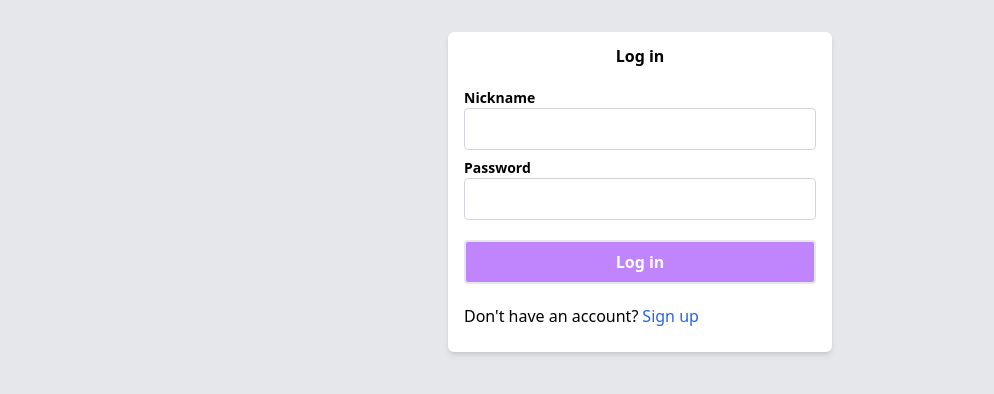
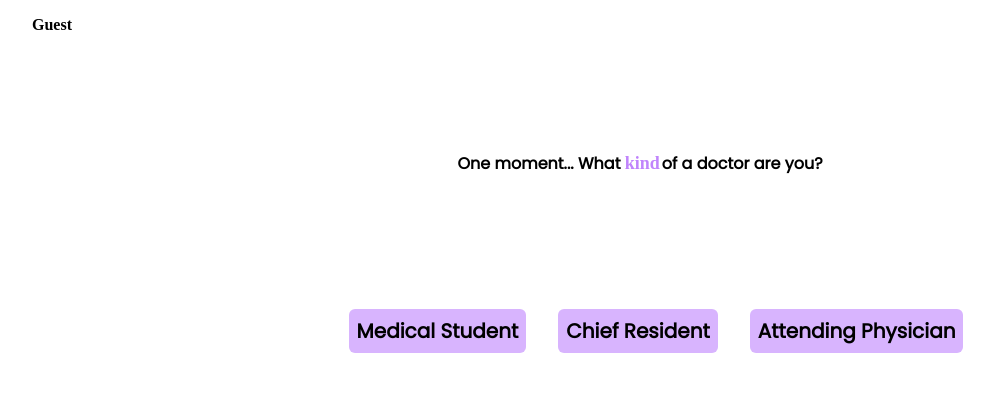
Before and after one commit to Bilana-Mon/Kapoot-Front, a React (Vite) app: page /game in a window 1280 px wide. Before the commit this address led to /login. Shown: the top 394 px of the page, without its empty margins (0-994 px from the left). Built offline with nearby package versions, Linux system fonts and the light colour scheme; a web font is replaced by a local one.

Commit message:
changed game theme, homepage, gamepage for further features

```diff
--- a/src/main.jsx
+++ b/src/main.jsx
@@ -24,9 +24,9 @@ ReactDOM.createRoot(document.getElementById('root')).render(
         <Route path='/login' element={<Login />} />
         <Route path='/questionnaire' element={<Questionnaire />}/>
         <Route path='/questionnaire/:questionnaireId' element={<Questionnaire />}/>
+          <Route path='/game' element={<Game />} />
         <Route element={<PrivateRoutes />}>
           <Route path='/lobby' element={<Lobby />} />
-          <Route path='/game' element={<Game />} />
           {/* <Route path='/create-game' element={<CreateGame />} /> */}
         </Route>
       </Routes>
--- a/src/pages/Game.jsx
+++ b/src/pages/Game.jsx
@@ -4,17 +4,35 @@ import { useSessionStore } from "../store";
 
 
 function Game() {
+    const sessionStore = useSessionStore();
+    let navigate = useNavigate();
+
+    const handleEasyDifficultyLevel = (event) => {
+        event.preventDefault();
+        navigate('/questionnaire/8')
+    }
+    const handleHardDifficultyLevel = (event) => {
+        event.preventDefault();
+        navigate('/questionnaire/8')
+    }
+    const handleExtremeDifficultyLevel = (event) => {
+        event.preventDefault();
+        navigate('/questionnaire/8')
+    }
+
+
 
 
     return (
-        <section className='bg-purple-300 px-8 py-3 min-h-screen'>
-            <div className='flex justify-between'>
-                <div className='font-bold font-rubik'>{sessionStore.user.nickname}</div>
-                <div><span className='font-bold font-rubik'>Game Session</span>:<span className='ml-1 font-bold'>sid</span></div>
-                <button onClick={() => {
-
-                    console.log('send to ws')
-                }}>send message</button>
+        <section className='px-8 py-3 min-h-screen'>
+            <span className='font-bold font-rubik left-0 top-0'>{sessionStore.user.nickname}</span>
+            <div className='flex flex-col h-full items-center mt-28'>
+                <h1 className='font-poppins font-bold mb-5'>One moment... What <span className='font-rubik font-bold text-purple-400 text-lg mr-0.5'>kind</span>of a doctor are you?</h1>
+                <div className='mx-auto flex mt-28'>
+                    <button className='ml-8 font-poppins font-bold text-xl rounded-md bg-purple-300 p-2 hover:bg-purple-400' onClick={handleEasyDifficultyLevel}>Medical Student</button>
+                    <button className='ml-8 font-poppins font-bold text-xl rounded-md bg-purple-300 p-2 hover:bg-purple-400' onClick={handleHardDifficultyLevel}>Chief Resident</button>
+                    <button className='ml-8 font-poppins font-bold text-xl rounded-md bg-purple-300 p-2 hover:bg-purple-400' onClick={handleExtremeDifficultyLevel}>Attending Physician</button>
+                </div>
             </div>
         </section>
     )
--- a/src/pages/Home.jsx
+++ b/src/pages/Home.jsx
@@ -13,32 +13,37 @@ function Home() {
   const handleChange = (event) => {
     const name = event.target.name;
     const value = event.target.value;
-    sessionStore.user.nickname = setInputs(values => ({ ...values, [name]: value }))
+    setInputs(values => ({ ...values, [name]: value }));
   };
 
   const handleSubmit = (event) => {
     event.preventDefault();
-    navigate('/questionnaire/8')
+    sessionStore.user.nickname = inputs.nickname
+    navigate('/game')
   }
 
   return (
-    <section className='px-8 py-3 h-screen'>
+    <section className='px-8 py-3 min-h-screen relative'>
       <header className='bg-gray-600 h-12 w-full text-white absolute top-0 left-0 pt-2 px-2 rounded-b-md flex justify-between'>
         <div className='h-12'><span className='font-bold text-xl'><span className='font-poppins'>Ka</span><span className='font-rubik text-purple-400'>poot</span></span></div>
         <nav className='flex pb-2'>
-          {/* <span> <Link to="/create-game">Create Game</Link></span> */}
           <button className='font-rubik ml-1 shadow-lg border-1 border-solid bg-gray-400 rounded font-bold hover:border-gray-300 hover:bg-purple-400 hover:text-black p-1'>SIGN IN</button>
         </nav>
       </header>
-      <main className='mt-10 min-h-full'>
-        <div className='bg-white mx-auto w-64 h-86 flex flex-col rounded-md shadow-md my-36 align-middle text-center'>
+      <main className='mt-8 min-h-full'>
+        <div className='mx-auto flex flex-col align-middle text-center'>
+          <h1 className='font-poppins font-bold mb-0.5'>Can you <span className='font-rubik text-purple-400 text-lg'>save</span> the patient or is he <span className='font-rubik text-purple-400 text-lg mr-0.5'>kapoot</span>?</h1>
+          <span className='font-poppins font-bold text-sm'>Answer all the questions right and be the doctor the world needs!</span>
+          <img className='mx-auto w-40' src="src\assets\gifs\patient-home-page.gif" />
+        </div>
+        <div className='bg-white mx-auto w-64 h-min flex flex-col rounded-md shadow-md align-middle text-center'>
           <form className="flex flex-col py-5 px-4">
-            <input className="p-2 w-full border solid border-1 border-gray-300 rounded mb-2 text-center" placeholder='Enter Nickname here' type="text" name='nickname' value={inputs.nickname || ""} onChange={handleChange} required />
-            <button className="font-rubik border-2 border-solid bg-gray-300 border-gray-200 rounded p-2 font-bold hover:border-gray-300 hover:bg-gray-800 hover:text-white" type='submit' onClick={handleSubmit}><Link to="/lobby">JOIN GAME</Link></button>
+            <input className="p-2 w-full border solid border-1 border-gray-300 rounded mb-2 text-center" placeholder='Enter Nickname here' type="text" name='nickname' value={inputs.nickname || ''} onChange={handleChange} required />
+            <button className="font-rubik border-2 border-solid bg-gray-300 border-gray-200 rounded p-2 font-bold hover:border-gray-300 hover:bg-gray-800 hover:text-white" type='submit' onClick={handleSubmit}><Link to="/lobby">START</Link></button>
           </form>
         </div>
       </main>
-      <footer className='bg-gray-600 h-12 w-full text-white fixed bottom-0 left-0 pt-2 px-2 rounded-t-md text-center'><span className='align-middle'>&copy;coffeerights 2022</span></footer>
+      <footer className='bg-gray-600 text-white bottom-0 left-0 absolute w-full h-12 py-3 px-5 rounded-t-md text-center'><span className='align-middle'>&copy;coffeerights 2022</span></footer>
     </section>
   )
 }
```
Also changed, not shown: src/assets/gifs/baymax-robo-medic.gif (added), src/assets/gifs/patient-home-page.gif (added).
